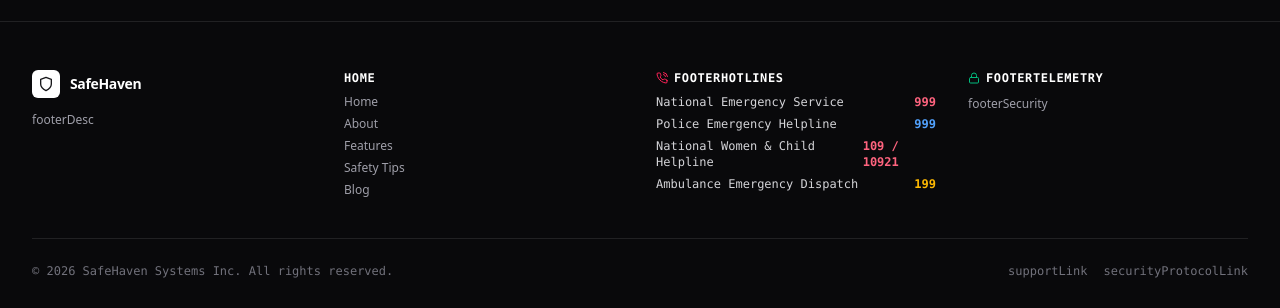
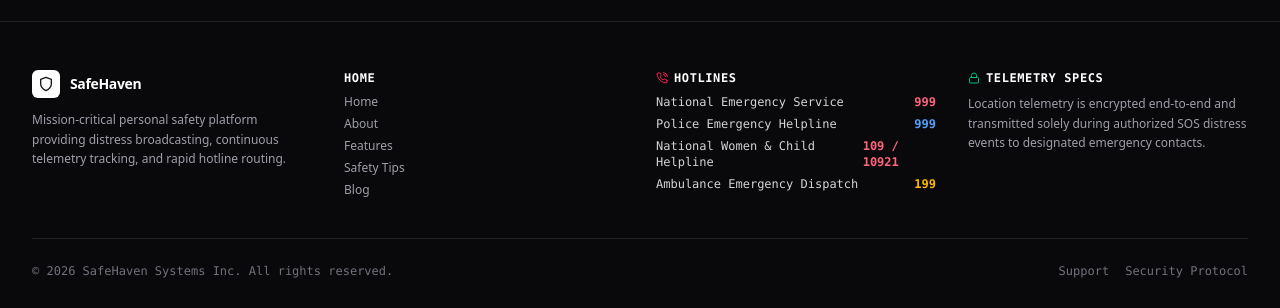
Before and after one commit to Ridwanulkarim/women-safety-web-app, a React (Vite) app: page /login in a window 1280 px wide. Shown: the part 644-952 px from the top of the page. Built offline with nearby package versions, Linux system fonts and the light colour scheme; no server answers.

Commit message:
Fix Footer i18n namespaced translation keys (footer.desc, footer.hotlines, footer.telemetry, footer.security)

```diff
--- a/src/components/common/Footer.jsx
+++ b/src/components/common/Footer.jsx
@@ -18,48 +18,48 @@ const Footer = () => {
                 <FiShield className="w-4 h-4" />
               </div>
               <span className="text-sm font-bold text-white tracking-tight font-heading">
-                {t('brandName')}
+                {t('nav.brandName')}
               </span>
             </div>
             <p className="text-xs text-zinc-400 leading-relaxed font-normal">
-              {t('footerDesc')}
+              {t('footer.desc')}
             </p>
           </div>
 
           {/* Col 2: Navigation */}
           <div className="space-y-2">
             <h4 className="text-white font-bold text-xs tracking-wider uppercase font-mono">
-              {t('home')}
+              {t('nav.home')}
             </h4>
             <ul className="space-y-1.5 text-xs">
-              <li><Link to="/" className="hover:text-white transition">{t('home')}</Link></li>
-              <li><Link to="/about" className="hover:text-white transition">{t('about')}</Link></li>
-              <li><Link to="/features" className="hover:text-white transition">{t('features')}</Link></li>
-              <li><Link to="/safety-tips" className="hover:text-white transition">{t('safetyTips')}</Link></li>
-              <li><Link to="/blog" className="hover:text-white transition">{t('blog')}</Link></li>
+              <li><Link to="/" className="hover:text-white transition">{t('nav.home')}</Link></li>
+              <li><Link to="/about" className="hover:text-white transition">{t('nav.about')}</Link></li>
+              <li><Link to="/features" className="hover:text-white transition">{t('nav.features')}</Link></li>
+              <li><Link to="/safety-tips" className="hover:text-white transition">{t('nav.safetyTips')}</Link></li>
+              <li><Link to="/blog" className="hover:text-white transition">{t('nav.blog')}</Link></li>
             </ul>
           </div>
 
           {/* Col 3: Emergency Dispatch */}
           <div className="space-y-2">
             <h4 className="text-white font-bold text-xs tracking-wider uppercase font-mono flex items-center gap-1.5">
-              <FiPhoneCall className="text-rose-500" /> {t('footerHotlines')}
+              <FiPhoneCall className="text-rose-500" /> {t('footer.hotlines')}
             </h4>
             <ul className="space-y-1.5 text-xs font-mono">
               <li className="flex justify-between items-center text-zinc-300">
-                <span>{t('nationalService')}</span>
+                <span>{t('hotlines.nationalService')}</span>
                 <a href="tel:999" className="font-bold text-rose-400 hover:underline">999</a>
               </li>
               <li className="flex justify-between items-center text-zinc-300">
-                <span>{t('policeHelpline')}</span>
+                <span>{t('hotlines.policeHelpline')}</span>
                 <a href="tel:999" className="font-bold text-blue-400 hover:underline">999</a>
               </li>
               <li className="flex justify-between items-center text-zinc-300">
-                <span>{t('womenHelpline')}</span>
+                <span>{t('hotlines.womenHelpline')}</span>
                 <a href="tel:109" className="font-bold text-rose-400 hover:underline">109 / 10921</a>
               </li>
               <li className="flex justify-between items-center text-zinc-300">
-                <span>{t('ambulanceDispatch')}</span>
+                <span>{t('hotlines.ambulanceDispatch')}</span>
                 <a href="tel:199" className="font-bold text-amber-400 hover:underline">199</a>
               </li>
             </ul>
@@ -68,20 +68,20 @@ const Footer = () => {
           {/* Col 4: Telemetry Security */}
           <div className="space-y-2">
             <h4 className="text-white font-bold text-xs tracking-wider uppercase font-mono flex items-center gap-1.5">
-              <FiLock className="text-emerald-500" /> {t('footerTelemetry')}
+              <FiLock className="text-emerald-500" /> {t('footer.telemetry')}
             </h4>
             <p className="text-xs text-zinc-400 leading-relaxed font-normal">
-              {t('footerSecurity')}
+              {t('footer.security')}
             </p>
           </div>
         </div>
 
         {/* Bottom Bar */}
         <div className="pt-6 flex flex-col sm:flex-row items-center justify-between gap-4 text-xs font-mono text-zinc-500">
-          <p>© {new Date().getFullYear()} {t('allRightsReserved')}</p>
+          <p>© {new Date().getFullYear()} {t('footer.allRightsReserved')}</p>
           <div className="flex gap-4">
-            <Link to="/contact" className="hover:text-zinc-300 transition">{t('supportLink')}</Link>
-            <Link to="/safety-tips" className="hover:text-zinc-300 transition">{t('securityProtocolLink')}</Link>
+            <Link to="/contact" className="hover:text-zinc-300 transition">{t('footer.support')}</Link>
+            <Link to="/safety-tips" className="hover:text-zinc-300 transition">{t('footer.securityProtocol')}</Link>
           </div>
         </div>
       </div>
```
